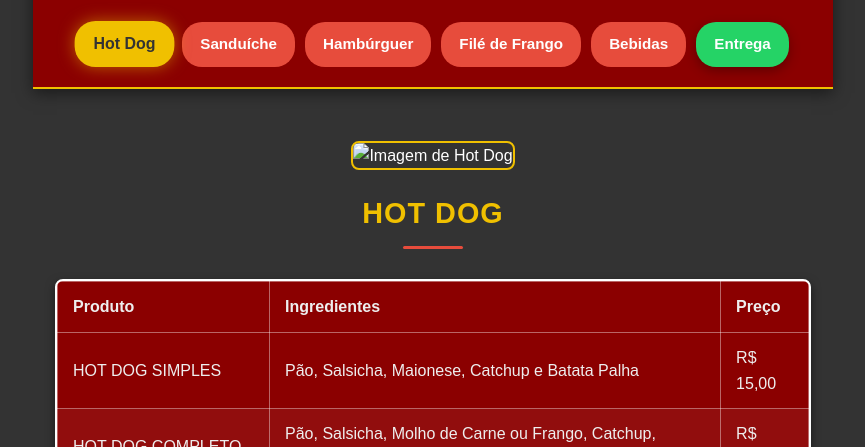
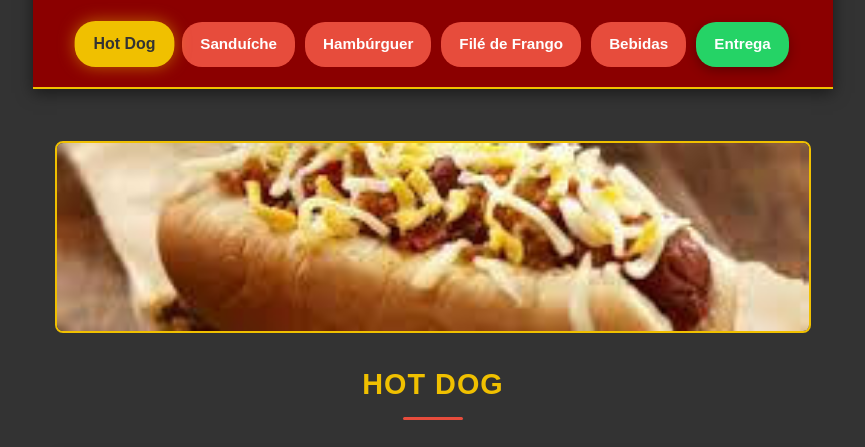
Before and after one commit to leo918273/guiodai, a plain HTML site: page index.html in a window 1280 px wide. Shown: the part 315-762 px from the top of the page, without its empty margins (207-1072 px from the left). Drawn offline with Linux system fonts and the light colour scheme.

Commit message:
index.html

```diff
--- a/index.html
+++ b/index.html
@@ -29,7 +29,7 @@
 
     <main>
         <section class="categoria-cardapio" id="hotdogs">
-            <img src="hotdog_banner.jpg" alt="Imagem de Hot Dog" class="categoria-imagem">
+            <img src="hotdog_banner.png" alt="Imagem de Hot Dog" class="categoria-imagem">
             <h2>HOT DOG</h2>
             <div class="table-wrapper">
                 <table>
```
